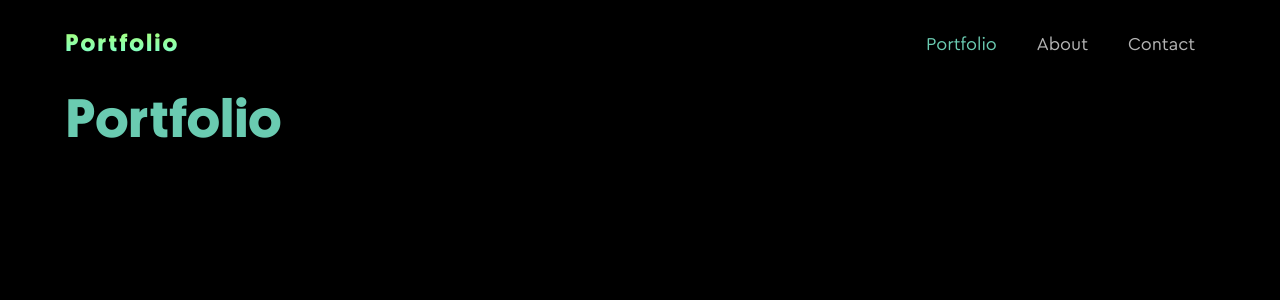
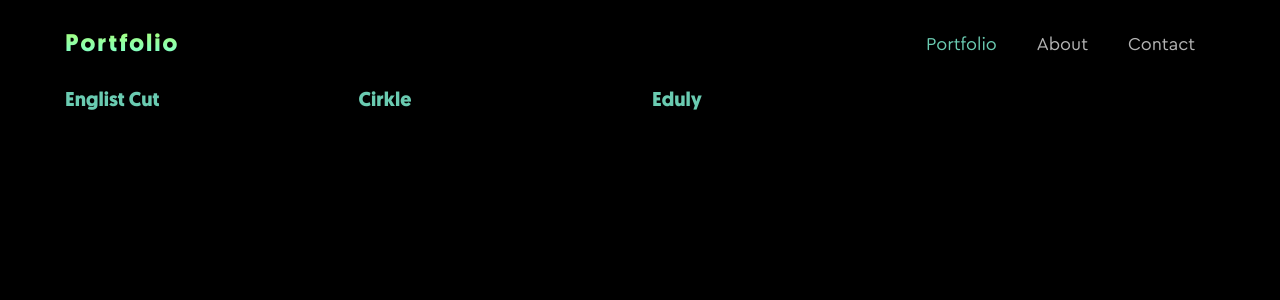
Before and after one commit to rashedInt32/rash3d.com, a React (Create React App) app: page /portfolio in a window 1280 px wide. Shown: the top 300 px of the page. Built offline with nearby package versions, Linux system fonts and the light colour scheme.

Commit message:
working on project appearing animation

```diff
--- a/src/App.js
+++ b/src/App.js
@@ -4,7 +4,6 @@ import RouterComponent from './routes';
 import Header from './components/Header';
 
 class App extends Component {
-
   render() {
     const { location } = this.props;
 
--- a/src/layout/Layout.js
+++ b/src/layout/Layout.js
@@ -2,7 +2,7 @@ import React from 'react';
 
 const Layout = ({ children }) => {
   const style = {
-    animationDuration: '2s'
+    animationDuration: '1s'
   };
 
   return (
--- a/src/pages/Portfolio.js
+++ b/src/pages/Portfolio.js
@@ -1,11 +1,28 @@
 import React from 'react';
+
 import Layout from '../layout/Layout';
+import { CLIENT_RENEG_LIMIT } from 'tls';
+import { connectableObservableDescriptor } from 'rxjs/internal/observable/ConnectableObservable';
 
-const Portfolio = () => {
+const Portfolio = ({ projects = [] }) => {
+
   return (
     <Layout>
       <div className="container">
-        <h1>Portfolio</h1>
+        <div className="row">
+          {projects.map((project, index) => {
+            const delay = .3 * index;
+            const style = {
+              animationDelay: delay + 's',
+            };
+            return (
+              <div className="col-md-3 col-sm-6 translateanim" style={style} key={project.id}>
+                <h5>{project.name}</h5>
+              </div>
+            )
+          })}
+        </div>
+
       </div>
     </Layout>
   );
--- a/src/routes/index.js
+++ b/src/routes/index.js
@@ -1,20 +1,33 @@
-import React from 'react';
+import React, { Component } from 'react';
 import { Route, Switch } from 'react-router-dom';
+import { getProject } from '../services/projectService';
 
 import Home from '../pages/Home';
 import Portfolio from '../pages/Portfolio';
 import About from '../pages/About';
 import Contact from '../pages/Contact';
 
-const RouterComponent = () => {
-  return (
-    <Switch>
-      <Route path="/portfolio" component={Portfolio}></Route>
-      <Route path="/contact" component={Contact}></Route>
-      <Route path="/about" component={About}></Route>
-      <Route path="/" component={Home}></Route>
-    </Switch>
-  )
+class RouterComponent extends Component {
+  state = {
+    propects: []
+  };
+
+  componentDidMount() {
+    this.setState({ projects: getProject() });
+  };
+
+  render() {
+    const { projects } = this.state;
+    return (
+      <Switch>
+        <Route path="/portfolio"
+          render={props => <Portfolio projects={projects} {...props} />} />
+        <Route path="/contact" component={Contact} />
+        <Route path="/about" component={About} />
+        <Route path="/" component={Home} />
+      </Switch>
+    )
+  }
 }
 
 export default RouterComponent;
--- a/src/scss/components/_components.scss
+++ b/src/scss/components/_components.scss
@@ -2,3 +2,4 @@
 @import "./component/banner";
 @import "./component/nav";
 @import "./component/header";
+@import "./component/portfolio";
--- /dev/null
+++ b/src/scss/components/component/_portfolio.scss
@@ -0,0 +1,18 @@
+.translateanim {
+  animation: translate .4s ease forwards;
+  transition: all .4s ease;
+  transform: translate3d(0, 20px, 0);
+  opacity: 0;
+}
+
+@keyframes translate {
+  0% {
+    opacity: 0;
+    transform: translate3d(0, 20px, 0);
+  }
+
+  100% {
+    opacity: 1;
+    transform: translate3d(0, 0, 0);
+  }
+}
```
Also changed, not shown: src/index.css, src/scss/main.css.
